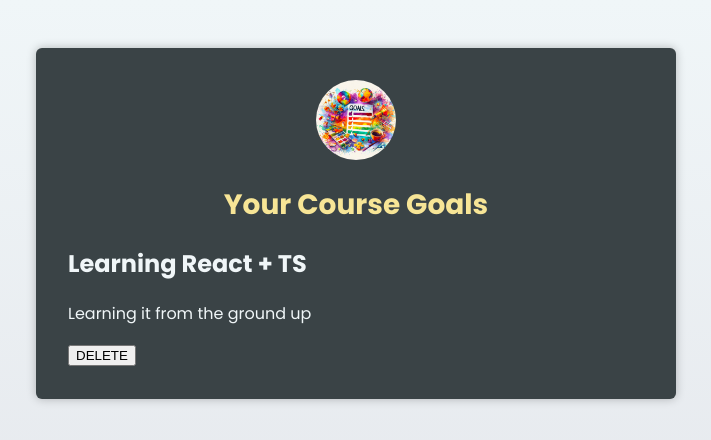
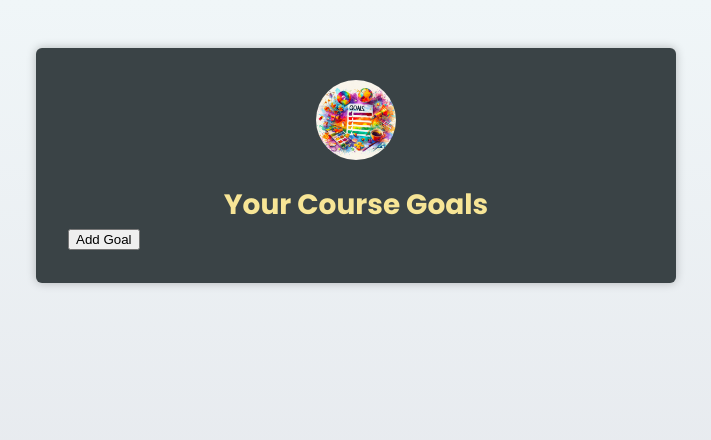
Before and after one commit to mmartins23/developer-roadmap, a React (Vite) app in the folder 2- Using TypeScript with React - Essentials/react-ts-basics/: page / in a window 1280 px wide. Shown: the top 440 px of the page, without its empty margins (284-995 px from the left). Built offline with nearby package versions, Linux system fonts and the light colour scheme; the HTML template or start-up script is replaced by a standard one.

Commit message:
Using useState() and TypeScript

```diff
--- a/2- Using TypeScript with React - Essentials/react-ts-basics/src/App.tsx
+++ b/2- Using TypeScript with React - Essentials/react-ts-basics/src/App.tsx
@@ -1,18 +1,41 @@
+import { useState } from "react";
 import CourseGoal from "./components/CourseGoal";
 import Header from "./components/Header";
 import goalsImg from './assets/goals.jpg'
 
+type CourseGoal = {
+  title: string;
+  description: string;
+  id: number;
+}
+export default function App() {
+  const [goals, setGoals] = useState<CourseGoal[]>([]);
 
-export default function App() {
+  function handleAddGoal() {
+    setGoals(prevGoals => {
+      const newGoal: CourseGoal = {
+        id: Math.random(),
+        title: 'Learn React + TS',
+        description: 'Learn it in depth!'
+      };
+      return [...prevGoals, newGoal]
+    });
+  }
   return (
     <main>
-      <Header image={{src: goalsImg, alt: 'A List of goals'}}>
+      <Header image={{ src: goalsImg, alt: 'A List of goals' }}>
         <h1>Your Course Goals</h1>
       </Header>
-      <CourseGoal
-        title="Learning React + TS">
-        <p>Learning it from the ground up</p>
-      </CourseGoal>
+      <button onClick={handleAddGoal}>Add Goal</button>
+      <ul>
+        {goals.map((goal) => (
+          <li key={goal.id}>
+            <CourseGoal title={goal.title}>
+              <p>{goal.description}</p>
+            </CourseGoal>
+          </li>
+        ))}
+      </ul>
     </main>
   );
 }
```
Also changed, not shown: 1 other file (tests, documents, lock files or other folders).
